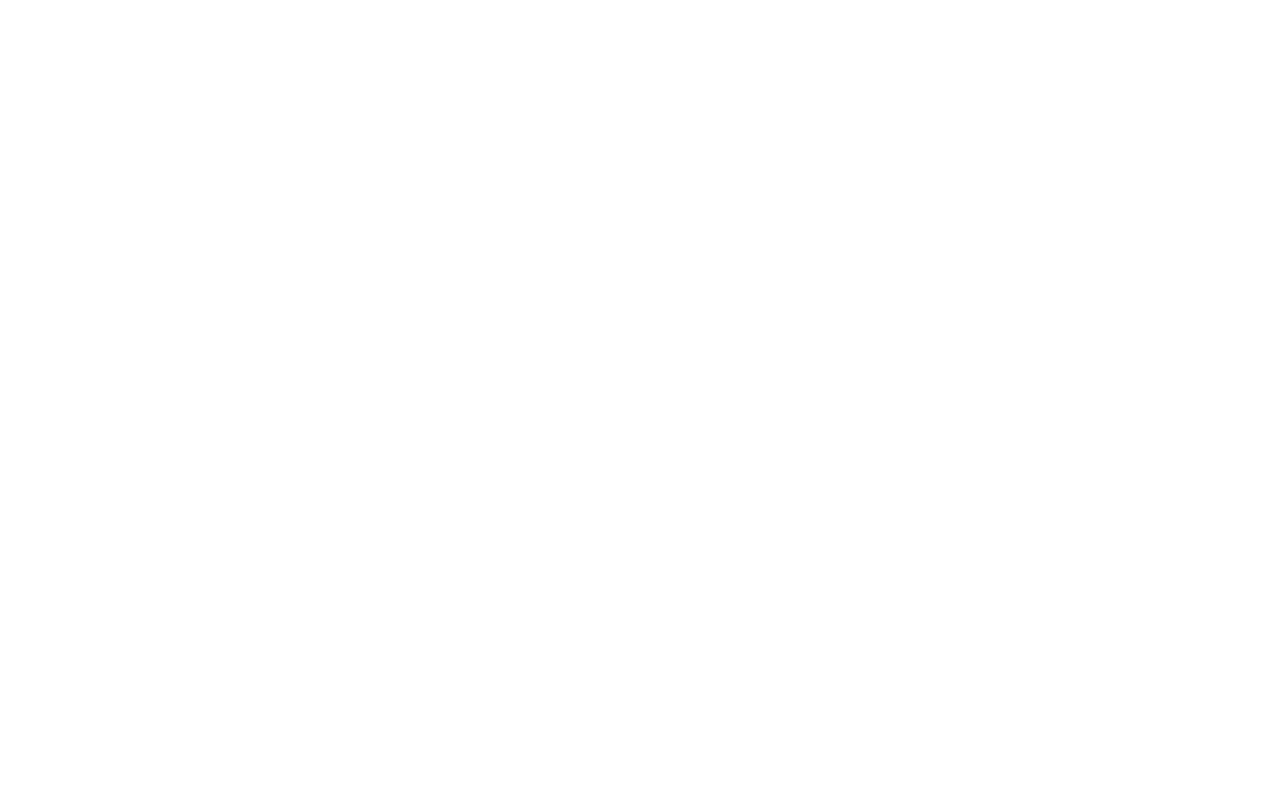
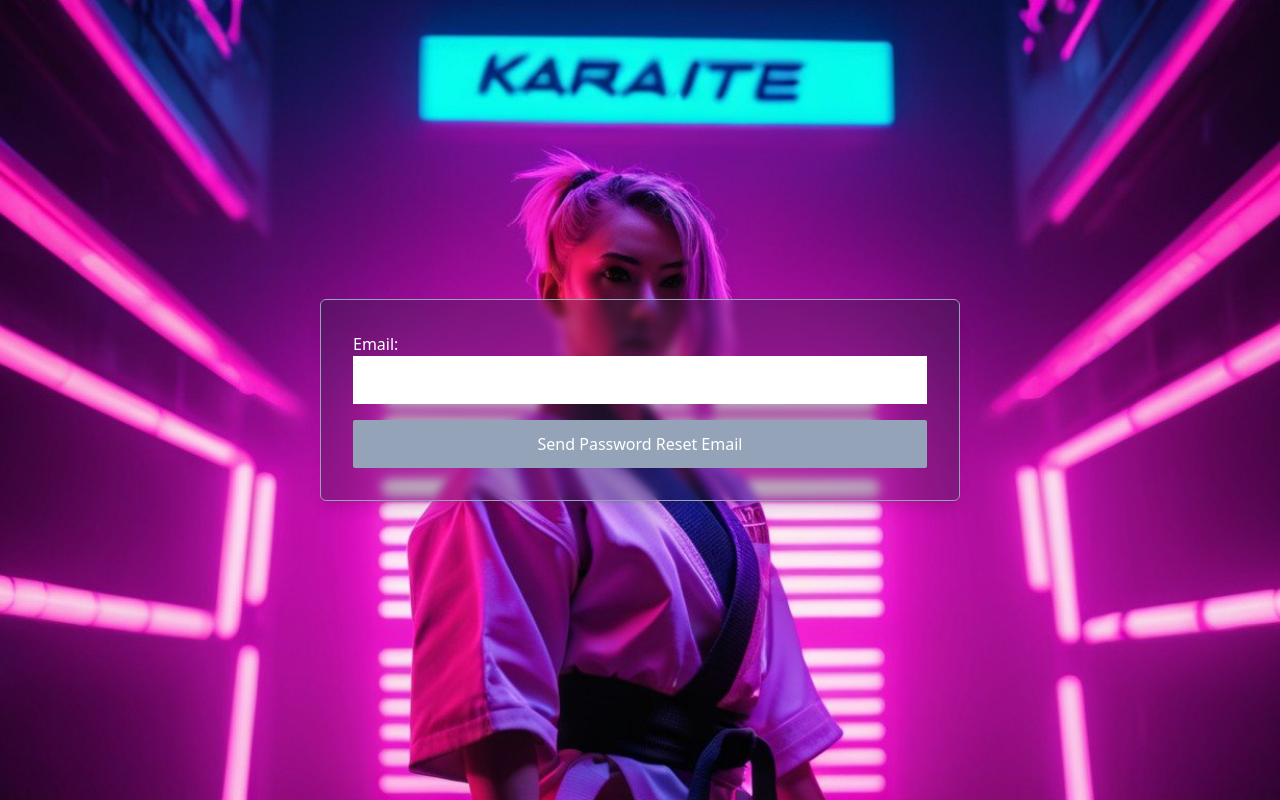
Before and after one commit to boobalan3484/bk-adminmodule, a React (Vite) app: page /reset-password in a window 1280 px wide. Before the commit this address had no page. Built offline with nearby package versions, Linux system fonts and the light colour scheme.

Commit message:
Authentication additional

```diff
--- /dev/null
+++ b/src/Components/Home.jsx
@@ -0,0 +1,14 @@
+import LogoutButton from "./LogOut";
+
+function Home() {
+  return (
+    <div>
+      <h1>Welcome to Bohar karate training school Admin Portal</h1>
+      <div className=" py-3 px-3">
+        <LogoutButton />
+      </div>
+    </div>
+  );
+}
+
+export default Home;
--- /dev/null
+++ b/src/Components/LogOut.jsx
@@ -0,0 +1,26 @@
+import { signOut } from "firebase/auth";
+import { auth } from "../api/config";
+import { useNavigate } from "react-router-dom";
+
+const LogoutButton = () => {
+  let navigate = useNavigate();
+
+  const handleLogout = () => {
+    signOut(auth)
+      .then(() => {
+        console.log("User signed out!");
+        navigate("/");
+      })
+      .catch((error) => {
+        console.error("Error signing out:", error);
+      });
+  };
+
+  return (
+    <button className=" bg-slate-600 text-white px-2" onClick={handleLogout}>
+      Logout
+    </button>
+  );
+};
+
+export default LogoutButton;
--- a/src/Components/Login.jsx
+++ b/src/Components/Login.jsx
@@ -1,10 +1,12 @@
 import { Link } from "react-router-dom";
 import { useState } from "react";
-import { FaMailBulk, FaUnlock,  } from "react-icons/fa";
+import { FaMailBulk, FaUnlock } from "react-icons/fa";
 import { auth } from "../api/config";
 import { signInWithEmailAndPassword } from "firebase/auth";
+import { useNavigate } from "react-router-dom";
 
 const LoginForm = () => {
+  let navigate = useNavigate();
   const [email, setEmail] = useState("");
   const [password, setPassword] = useState("");
 
@@ -14,6 +16,7 @@ const LoginForm = () => {
       await signInWithEmailAndPassword(auth, email, password);
       console.log("User logged in");
       alert("succesfully Login");
+      navigate("/home");
     } catch (error) {
       console.error("Login failed:", error.message);
       alert(error.message);
@@ -37,7 +40,7 @@ const LoginForm = () => {
             />
             <label
               className="text-sm absolute text-white mb-5 duration-300 transform translate-y-3 scale-75 top-3 -z-10 origin-[0] peer-focus:left-0 peer-focus:text-blue-600 peer-focus:dark:text-blue-500  peer-placeholder-shown:scale-100 peer-placeholder-shown:-translate-y-6 peer-focus:scale-75 peer-focus:-translate-y-8 md:text-xl md:peer-focus:-translate-y-8 md:translate-y-3 lg:peer-focus:-translate-y-8
-             xl:peer-focus:-translate-y-8 xl:translate-y-8 lg:translate-y-6"
+              xl:peer-focus:-translate-y-8 xl:translate-y-8 lg:translate-y-6"
             >
               Email:
             </label>
@@ -53,14 +56,18 @@ const LoginForm = () => {
             />
             <label
               className="text-sm absolute text-white mb-5 duration-300 transform translate-y-3 scale-75 top-3 -z-10 origin-[0] peer-focus:left-0 peer-focus:text-blue-600 peer-focus:dark:text-blue-500  peer-placeholder-shown:scale-100 peer-placeholder-shown:-translate-y-6 peer-focus:scale-75 peer-focus:-translate-y-8 md:text-xl md:peer-focus:-translate-y-8 md:translate-y-3 lg:peer-focus:-translate-y-8
-             xl:peer-focus:-translate-y-8 xl:translate-y-8 lg:translate-y-6"
+              xl:peer-focus:-translate-y-8 xl:translate-y-8 lg:translate-y-6"
             >
               Password:
             </label>
             <FaUnlock className=" h-3 absolute bottom-2 right-0" />
           </div>
-          <div className=" flex justify-center md:mt-10">
+          <div className=" flex justify-center mt-5 md:mt-10 md:text-xl font-semibold">
+            <Link to="/reset-password">Forgot Password</Link>
+          </div>
+          <div className=" flex justify-center md:mt-2">
             <button
+              onClick={handleLogin}
               type="submit"
               className=" cursor-pointer  text-[18px] w-full mt-6  rounded-full bg-white text-emerald-800 hover:bg-emerald-600 hover:text-white py-0 transition-colors duration-300 xl:py-3 xl:text-xl md:py-2 lg:py-1"
             >
--- /dev/null
+++ b/src/Components/ResetPass.jsx
@@ -0,0 +1,42 @@
+import { useState } from "react";
+import { sendPasswordResetEmail } from "firebase/auth";
+import { auth } from "../api/config";
+
+const ForgotPassword = () => {
+  const [email, setEmail] = useState("");
+
+  const handleResetPassword = (e) => {
+    e.preventDefault();
+    sendPasswordResetEmail(auth, email)
+      .then(() => {
+        alert("Password reset email sent! Please check your inbox.");
+      })
+      .catch((error) => {
+        console.error("Error sending password reset email:", error);
+      });
+  };
+
+  return (
+    <div className=" text-white h-[100vh] flex justify-center items-center bg-cover  md:bg-cover sm:bg-cover md:bg-hero-pattern bg-center bg-footer-texture">
+      <div className=" bg-slate-800 border w-[85vw] h-max portrait:h-max border-slate-400 rounded-md p-8 shadow-lg backdrop-filter backdrop-blur-sm bg-opacity-30 md:w-[70vw] md:h-fit md:portrait:h-max sm:portrait:h-max sm:h-max lg:h-max lg:w-[60vw] xl:w-[50vw] xl:h-max 2xl:w-[30vw] 2xl:portrait:h-max   2xl:h-max  ">
+        <form className="" onSubmit={handleResetPassword}>
+          <div className=" grid grid-cols-1">
+            <label>Email: </label>
+            <input
+              type="email"
+              value={email}
+              onChange={(e) => setEmail(e.target.value)}
+              required
+              className=" py-3 px-2 text-black focus:outline-none"
+            />
+          </div>
+          <div className=" mt-4 flex justify-center bg-slate-400 py-3 rounded-sm">
+            <button type="submit">Send Password Reset Email</button>
+          </div>
+        </form>
+      </div>
+    </div>
+  );
+};
+
+export default ForgotPassword;
--- a/src/Components/Router.jsx
+++ b/src/Components/Router.jsx
@@ -5,13 +5,18 @@ import { Route, Routes } from "react-router-dom";
 import Tournament from "./Tournament";
 import Table from "./TimeTable";
 import Staff from "./Staff";
+import Home from "./Home";
+import ForgotPassword from "./ResetPass";
 
 function Auth() {
   return (
     <div>
       <Routes>
+
         <Route path="/" element={<Login />} />
         <Route path="/register" element={<RegistrationForm />} />
+        <Route path="/reset-password" element={<ForgotPassword />} />
+        <Route path="/home" element={<Home />} />
         <Route path="/tournament" element={<Tournament />} />
         <Route path="/timetable" element={<Table />} />
         <Route path="/staff-details" element={<Staff />} />
--- a/src/api/config.js
+++ b/src/api/config.js
@@ -1,7 +1,7 @@
 
 import { initializeApp } from "firebase/app";
 import { getAuth } from "firebase/auth";
-// import { createUserWithEmailAndPassword } from "firebase/auth";
+
 
 const firebaseConfig = {
   apiKey: "AIzaSyB6szKD8D8XXM51IcvGY3sO8YlWXOwD4TQ",
@@ -13,6 +13,6 @@ const firebaseConfig = {
   measurementId: "G-RP6NVDZJ29"
 };
 
-// Initialize Firebase
+
 const app = initializeApp(firebaseConfig);
 export const auth = getAuth(app)
```
